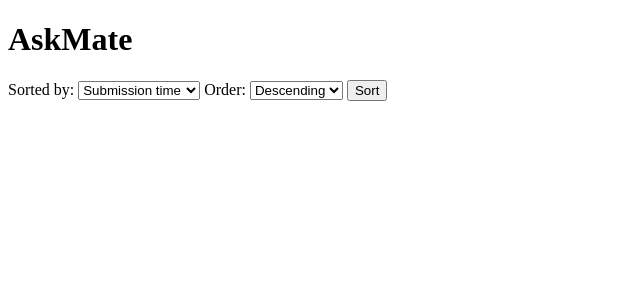
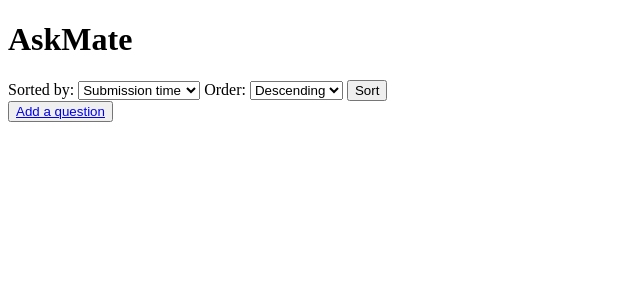
Before and after one commit to mattwasilewski/ask-mate-python, a Flask app: template templates/list.html in a window 1280 px wide. Shown: the top 300 px of the page, without its empty margins (0-640 px from the left). Run offline with Flask 2, Linux system fonts and the light colour scheme; the template is opened without the code that fills it, so the values that code supplies are empty; some libraries are stand-ins or nearby versions.

Commit message:
Work on add-question feature

```diff
--- a/server.py
+++ b/server.py
@@ -9,9 +9,14 @@ load_dotenv()
 app = Flask(__name__)
 
 
-@app.route("/")
-def hello():
-    return "Hello World!"
+# @app.route("/")
+# def main_page():
+#     return render_template('index.html')
+
+
+@app.route("/add-question")
+def add_question():
+    return render_template('add-question.html')
 
 
 @app.route("/list")
--- a/templates/edit_question.html
+++ b/templates/edit_question.html
@@ -1,4 +1,5 @@
 {% extends 'base.html' %}
+{% block title %} Edit question | AskMate {% endblock %}
 {% block content %}
     <form action="{{ url_for('edit_question', question_id=question_id) }}" method="post">
         <label for="title">Edit title:</label>
--- a/templates/list.html
+++ b/templates/list.html
@@ -28,5 +28,6 @@
                 <small>Posted on: {{ question.submission_time }}</small>
             </p>
         {% endfor %}
+    <button><a href="{{ url_for('add_question') }}">Add a question</a></button>
     </div>
 {% endblock %}
```
Also changed, not shown: templates/add-question.html (added, +18 -0 lines).
